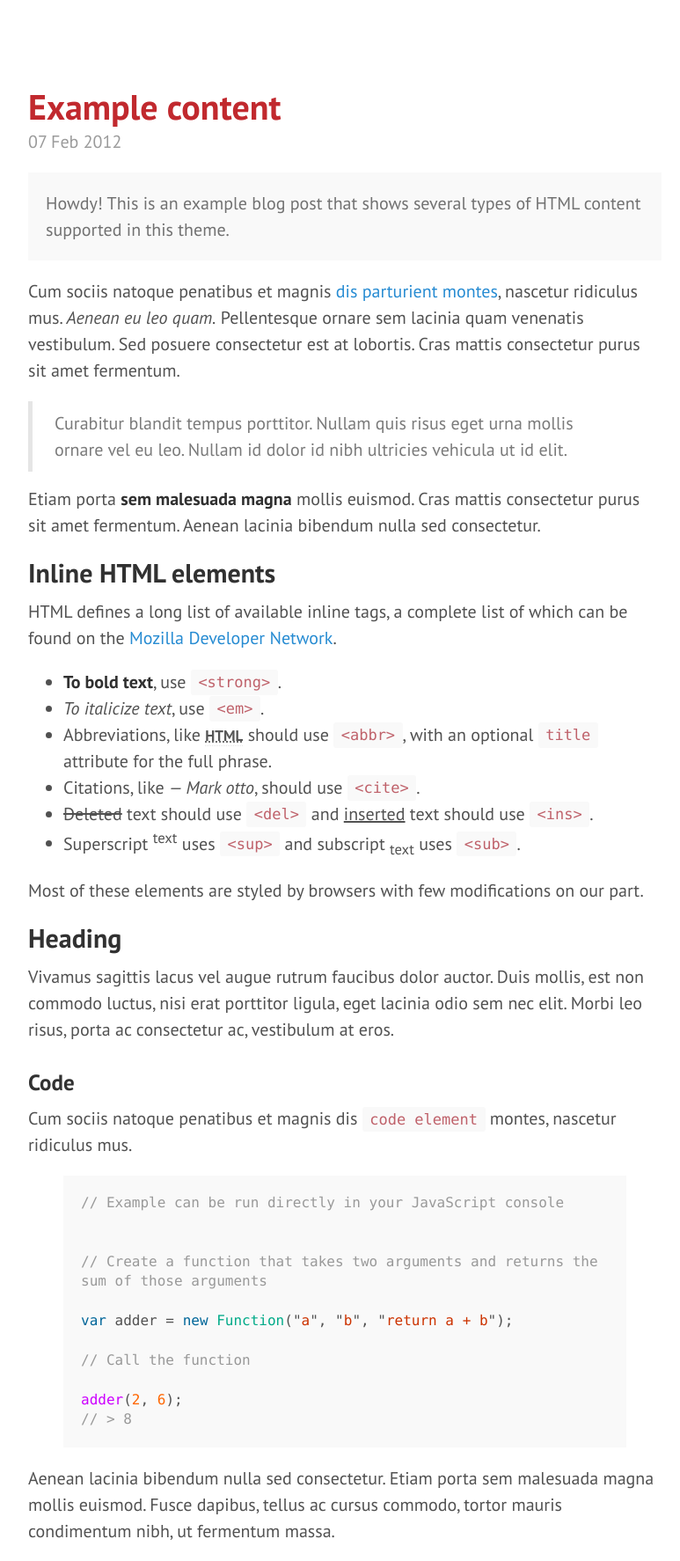
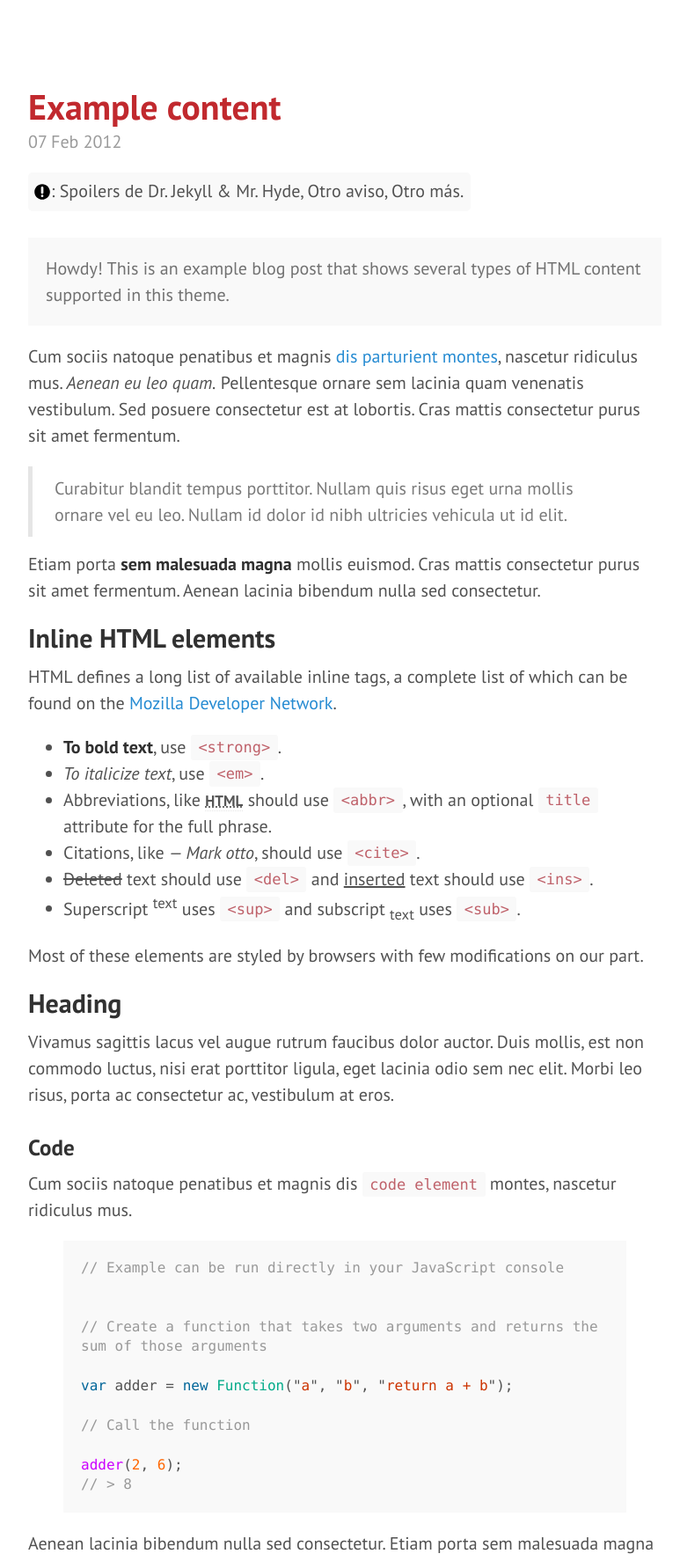
Before and after one commit to coDual/codual.github.io, a Jekyll site: the page built from _posts/2012-02-07-example-content.md, in a window 1280 px wide, cut to the strip 104-1878 px from the top of the page. Shown: the whole strip at 88% size, without its empty margins (68-841 px from the left). Built offline with Jekyll 4.4.1, drawn with Linux system fonts in a browser that asks for light colours.

Commit message:
Avisos de contenido

```diff
--- a/_posts/2012-02-07-example-content.md
+++ b/_posts/2012-02-07-example-content.md
@@ -1,6 +1,10 @@
 ---
 layout: post
 title: Example content
+warnings:
+ - Spoilers de Dr. Jekyll & Mr. Hyde
+ - Otro aviso
+ - Otro más
 ---
 
 
--- a/public/css/hyde.css
+++ b/public/css/hyde.css
@@ -45,12 +45,12 @@ html {
   padding-left: 0.4rem;
   padding-right: 0.4rem;
   padding-top: 0.3rem;
-  background-color: #f0f0f5;
+  background-color: #f9f9f9;
 }
 
 .warnings img {
   position: relative;
-  top:3px;
+  top:7px;
   right: 1px;
   float: left;
 }
```
